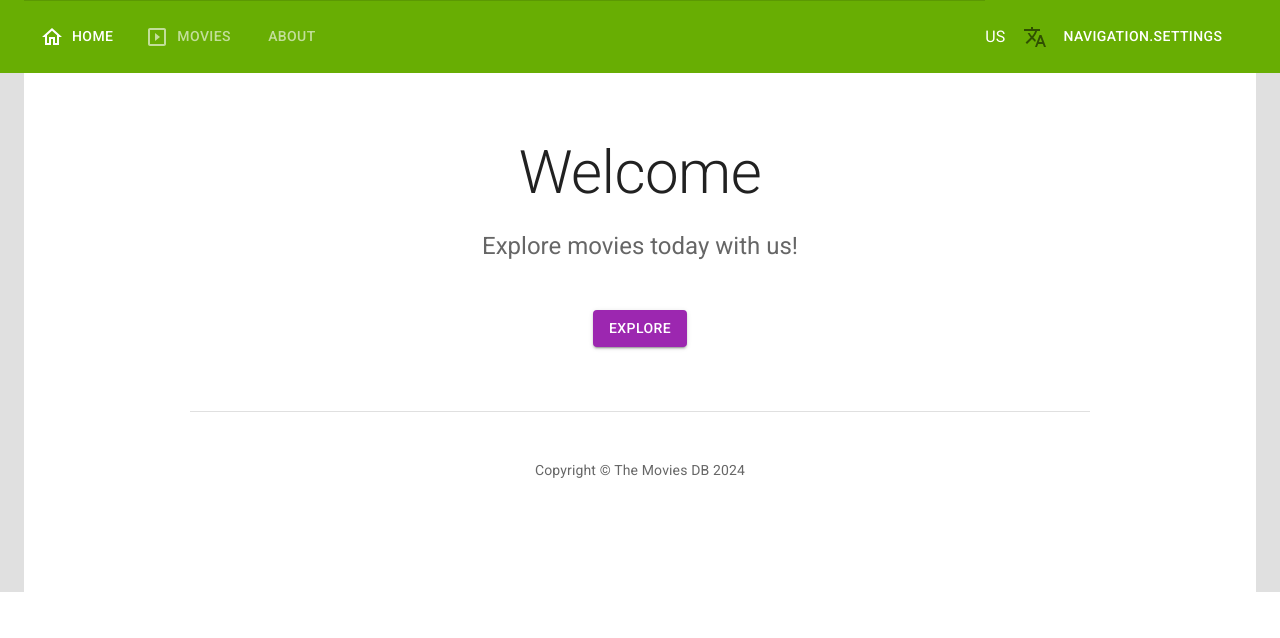
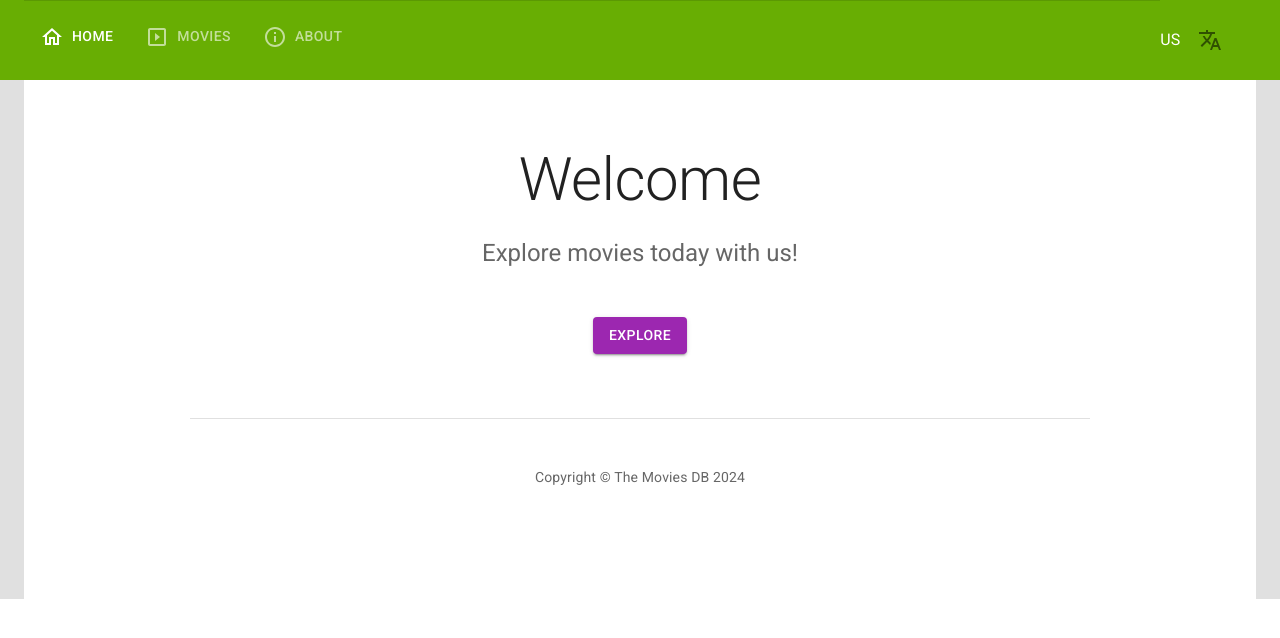
Before and after one commit to Vadim-Rafalskiy/Movies_TMDB, a React (Create React App) app in the folder client/: page / in a window 1280 px wide. Shown: the top 638 px of the page. Built offline with nearby package versions, Linux system fonts and the light colour scheme.

Commit message:
fix navigation

```diff
--- a/client/src/components/Navigation/LanguageButton/index.js
+++ b/client/src/components/Navigation/LanguageButton/index.js
@@ -71,13 +71,13 @@ const LanguageButton = () => {
                 >
                     Polski
                 </MenuItem>
-                <MenuItem
+                {/* <MenuItem
                     id="GERMAN"
                     onClick={handleClickLang}
                     selected={state.locale === LOCALES.GERMAN}
                 >
                     Deutsch
-                </MenuItem>
+                </MenuItem> */}
             </Menu>
         </Box>
     );
--- a/client/src/components/Navigation/index.js
+++ b/client/src/components/Navigation/index.js
@@ -6,21 +6,20 @@ import {
     Toolbar,
     IconButton,
     Box,
-    Button,
-    Drawer,
-    List,
-    ListItem,
-    ListItemText,
-    ListItemIcon,
-    ListItemButton,
     Link,
     Tabs,
     Tab,
+    Drawer,
+    ListItem,
+    List,
+    ListItemButton,
+    ListItemIcon,
+    ListItemText,
 } from '@mui/material';
-import SettingsTwoToneIcon from '@mui/icons-material/SettingsTwoTone';
 import HomeOutlinedIcon from '@mui/icons-material/HomeOutlined';
 import MenuIcon from '@mui/icons-material/Menu';
 import SlideshowOutlinedIcon from '@mui/icons-material/SlideshowOutlined';
+import InfoOutlinedIcon from '@mui/icons-material/InfoOutlined';
 import LanguageButton from './LanguageButton';
 import translate from '../../utils/translate';
 
@@ -41,30 +40,76 @@ const NavLink = ({ to, children }) => {
 const Navigation = () => {
     const [isDrowerOpen, setDrowerOpen] = useState(false);
 
-    const list = () => (
-        <Box sx={{ width: 250 }} role="presentation">
-            <List>
-                <Link component={RouterLink} to="settings">
-                    <ListItem disablePadding>
-                        <ListItemButton>
-                            <ListItemIcon>
-                                <SettingsTwoToneIcon />
-                            </ListItemIcon>
-                            <ListItemText primary="Settings" />
-                        </ListItemButton>
-                    </ListItem>
-                </Link>
-            </List>
+    const [value, setValue] = useState(window.location.pathname);
+
+    const handleChange = (event, newValue) => {
+        setValue(newValue);
+    };
+
+    const menu = () => (
+        <Box sx={{ width: 200 }} role="presentation">
+            <Tabs
+                sx={{
+                    borderTop: 1,
+                    borderColor: 'divider',
+                    flexGrow: '1',
+                }}
+                orientation="vertical"
+                onChange={handleChange}
+                value={value}
+                component={'nav'}
+                textColor="inherit"
+                indicatorColor="inherit"
+            >
+                <Tab
+                    sx={{ padding: '0 15px', height: '48px', justifyContent: 'left' }}
+                    label={translate('navigation.home')}
+                    value="/"
+                    icon={<HomeOutlinedIcon />}
+                    iconPosition="start"
+                    to="/"
+                    component={RouterLink}
+                />
+                <Tab
+                    sx={{ padding: '0 15px', height: '48px', justifyContent: 'left' }}
+                    label={translate('navigation.movies')}
+                    value="/movies"
+                    icon={<SlideshowOutlinedIcon />}
+                    iconPosition="start"
+                    to="/movies"
+                    component={RouterLink}
+                />
+                <Tab
+                    sx={{ padding: '0 15px', height: '48px', justifyContent: 'left' }}
+                    label={translate('navigation.about')}
+                    value="/about"
+                    icon={<InfoOutlinedIcon />}
+                    iconPosition="start"
+                    to="/about"
+                    component={RouterLink}
+                />
+            </Tabs>
         </Box>
     );
+    // const list = () => (
+    //     <Box sx={{ width: 250 }} role="presentation">
+    //         <List>
+    //             <Link component={RouterLink} to="settings">
+    //                 <ListItem disablePadding>
+    //                     <ListItemButton>
+    //                         {/* <ListItemIcon>
+    //                             <SettingsTwoToneIcon />
+    //                         </ListItemIcon> */}
+    //                         <ListItemText primary="Settings" />
+    //                     </ListItemButton>
+    //                 </ListItem>
+    //             </Link>
+    //         </List>
+    //     </Box>
+    // );
 
-    const [value, setValue] = useState('one');
-
-    const handleChange = (event, newValue) => {
-        console.log('newValue--', newValue);
-        console.log('event--', event);
-        setValue(newValue);
-    };
+    // const qw = window.location.pathname;
+    // console.log('00000000', qw);
 
     return (
         <Box>
@@ -73,6 +118,7 @@ const Navigation = () => {
                     sx={{
                         maxWidth: 'calc(100vw - 2%)',
                         display: 'flex',
+                        justifyContent: 'space-between',
                     }}
                 >
                     <IconButton
@@ -81,12 +127,17 @@ const Navigation = () => {
                         edge="start"
                         color="inherit"
                         aria-label="menu"
-                        sx={{ mr: 2, display: { xs: 'block', md: 'none' } }}
+                        sx={{ mr: 2, display: { xs: 'block', sm: 'none' } }}
                     >
                         <MenuIcon />
                     </IconButton>
                     <Tabs
-                        sx={{ borderTop: 1, borderColor: 'divider', flexGrow: '1' }}
+                        sx={{
+                            borderTop: 1,
+                            borderColor: 'divider',
+                            flexGrow: '1',
+                            display: { xs: 'none', sm: 'block' },
+                        }}
                         onChange={handleChange}
                         value={value}
                         component={'nav'}
@@ -94,159 +145,38 @@ const Navigation = () => {
                         indicatorColor="inherit"
                     >
                         <Tab
-                            label="Home"
-                            value="one"
+                            label={translate('navigation.home')}
+                            value="/"
                             icon={<HomeOutlinedIcon />}
                             iconPosition="start"
                             to="/"
                             component={RouterLink}
                         />
                         <Tab
-                            label="Movies"
-                            value="two"
+                            label={translate('navigation.movies')}
+                            value="/movies"
                             icon={<SlideshowOutlinedIcon />}
                             iconPosition="start"
                             to="/movies"
                             component={RouterLink}
                         />
-                        <Tab label="About" value="three" to="/about" component={RouterLink} />
+                        <Tab
+                            label={translate('navigation.about')}
+                            value="/about"
+                            icon={<InfoOutlinedIcon />}
+                            iconPosition="start"
+                            to="/about"
+                            component={RouterLink}
+                        />
                     </Tabs>
-                    <Box
-                        sx={{
-                            display: { xs: 'none', md: 'flex' },
-                        }}
-                    >
-                        <LanguageButton />
-                        <Button component={RouterLink} to="settings" sx={{ color: 'white' }}>
-                            {translate('navigation.settings')}
-                        </Button>
-                    </Box>
+                    <LanguageButton />
                 </Toolbar>
             </AppBar>
             <Drawer anchor="left" open={isDrowerOpen} onClose={() => setDrowerOpen(false)}>
-                {list()}
+                {menu()}
             </Drawer>
         </Box>
     );
 };
 
 export default Navigation;
-
-//--------------------------------------------------
-
-// import * as React from 'react';
-// import PropTypes from 'prop-types';
-// import Box from '@mui/material/Box';
-// import Tabs from '@mui/material/Tabs';
-// import Tab from '@mui/material/Tab';
-// import Typography from '@mui/material/Typography';
-// import { MemoryRouter, Route, Routes, Link, matchPath, useLocation } from 'react-router-dom';
-// import { StaticRouter } from 'react-router-dom/server';
-
-// function Router(props) {
-//     const { children } = props;
-//     if (typeof window === 'undefined') {
-//         return <StaticRouter location="/drafts">{children}</StaticRouter>;
-//     }
-
-//     return (
-//         <MemoryRouter initialEntries={['/drafts']} initialIndex={0}>
-//             {children}
-//         </MemoryRouter>
-//     );
-// }
-
-// Router.propTypes = {
-//     children: PropTypes.node,
-// };
-
-// function useRouteMatch(patterns) {
-//     const { pathname } = useLocation();
-
-//     for (let i = 0; i < patterns.length; i += 1) {
-//         const pattern = patterns[i];
-//         const possibleMatch = matchPath(pattern, pathname);
-//         if (possibleMatch !== null) {
-//             return possibleMatch;
-//         }
-//     }
-
-//     return null;
-// }
-
-// function MyTabs() {
-//     // You need to provide the routes in descendant order.
-//     // This means that if you have nested routes like:
-//     // users, users/new, users/edit.
-//     // Then the order should be ['users/add', 'users/edit', 'users'].
-//     const routeMatch = useRouteMatch(['/inbox/:id', '/drafts', '/trash']);
-//     const currentTab = routeMatch?.pattern?.path;
-
-//     return (
-//         <Tabs value={currentTab}>
-//             <Tab label="Inbox" value="/inbox/:id" to="/inbox/1" component={Link} />
-//             <Tab label="Drafts" value="/drafts" to="/drafts" component={Link} />
-//             <Tab label="Trash" value="/trash" to="/trash" component={Link} />
-//         </Tabs>
-//     );
-// }
-
-// function CurrentRoute() {
-//     const location = useLocation();
-
-//     return (
-//         <Typography variant="body2" sx={{ pb: 2 }} color="text.secondary">
-//             Current route: {location.pathname}
-//         </Typography>
-//     );
-// }
-
-// const Navigation = () => {
-//     return (
-
-//             <Box sx={{ width: '100%' }}>
-//                 <Routes>
-//                     <Route path="*" element={<CurrentRoute />} />
-//                 </Routes>
-//                 <MyTabs />
-//             </Box>
-
-//     );
-// };
-
-// export default Navigation;
-
-//------**************************************************************************
-
-// import * as React from 'react';
-// import Tabs from '@mui/material/Tabs';
-// import Tab from '@mui/material/Tab';
-// import Box from '@mui/material/Box';
-
-// export default function Navigation() {
-//     const [value, setValue] = React.useState(0);
-
-//     const handleChange = (event, newValue) => {
-//         setValue(newValue);
-//     };
-
-//     return (
-//         <Box sx={{ maxWidth: { xs: 320, sm: 480 }, bgcolor: 'background.paper' }}>
-//             <Tabs
-//                 value={value}
-//                 onChange={handleChange}
-//                 variant="scrollable"
-//                 scrollButtons="auto"
-//                 aria-label="scrollable auto tabs example"
-//             >
-//                 <Tab label="Item One" />
-//                 <Tab label="Item Two" />
-//                 <Tab label="Item Three" />
-//                 <Tab label="Item Four" />
-//                 <Tab label="Item Five" />
-//                 <Tab label="Item Six" />
-//                 <Tab label="Item Seven" />
-//             </Tabs>
-//         </Box>
-//     );
-// }
```
